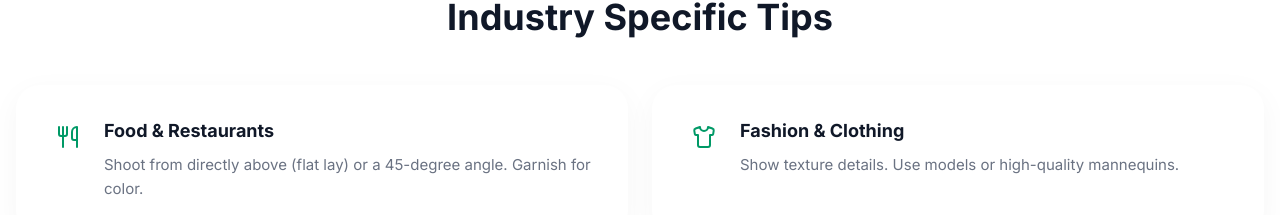
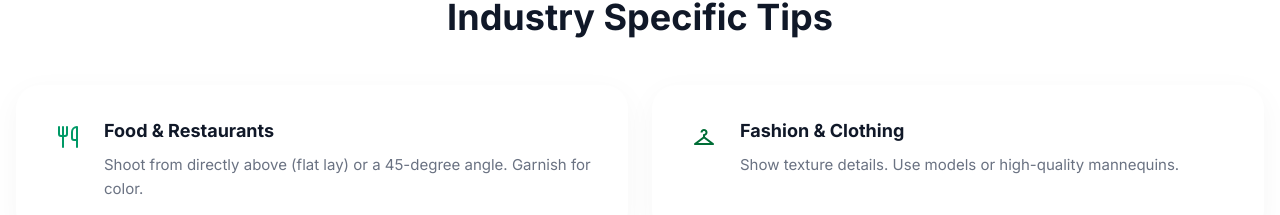
Before and after one commit to MTS-Services/olabisiolai_frontend_react, a React (Vite) app: page /business-tips/photos-that-sell in a window 1280 px wide. Shown: the part 2700-2915 px from the top of the page. Built offline with nearby package versions, Linux system fonts and the light colour scheme; no server answers.

Commit message:
Update PhotosThatSell.tsx

```diff
--- a/src/pages/frontend/BusinessTips/PhotosThatSell.tsx
+++ b/src/pages/frontend/BusinessTips/PhotosThatSell.tsx
@@ -8,6 +8,7 @@ import {
   Sparkles,
   Sun,
   Upload,
+  User,
   Utensils,
   Wrench,
 } from "lucide-react";
@@ -248,7 +249,9 @@ export default function PhotosThatSell() {
                 {/* Fashion & Clothing */}
                 <div className="flex items-start gap-4 rounded-3xl bg-white p-8 shadow-[0_8px_30px_rgb(0,0,0,0.04)] transition-all hover:shadow-[0_8px_30px_rgb(0,0,0,0.08)]">
                   <div className="flex h-10 w-10 shrink-0 items-center justify-center rounded-lg text-emerald-600">
-                    <Shirt className="h-6 w-6" />
+                    <svg width="20" height="16" viewBox="0 0 20 16" fill="none" xmlns="http://www.w3.org/2000/svg">
+                      <path d="M1 16C0.716667 16 0.479167 15.9042 0.2875 15.7125C0.0958333 15.5208 0 15.2833 0 15C0 14.8333 0.0333333 14.6792 0.1 14.5375C0.166667 14.3958 0.266667 14.2833 0.4 14.2L9 7.75V6C9 5.71667 9.1 5.47917 9.3 5.2875C9.5 5.09583 9.74167 5 10.025 5C10.4417 5 10.7917 4.85 11.075 4.55C11.3583 4.25 11.5 3.89167 11.5 3.475C11.5 3.05833 11.3542 2.70833 11.0625 2.425C10.7708 2.14167 10.4167 2 10 2C9.58333 2 9.22917 2.14583 8.9375 2.4375C8.64583 2.72917 8.5 3.08333 8.5 3.5H6.5C6.5 2.53333 6.84167 1.70833 7.525 1.025C8.20833 0.341667 9.03333 0 10 0C10.9667 0 11.7917 0.3375 12.475 1.0125C13.1583 1.6875 13.5 2.50833 13.5 3.475C13.5 4.25833 13.2708 4.95833 12.8125 5.575C12.3542 6.19167 11.75 6.61667 11 6.85V7.75L19.6 14.2C19.7333 14.2833 19.8333 14.3958 19.9 14.5375C19.9667 14.6792 20 14.8333 20 15C20 15.2833 19.9042 15.5208 19.7125 15.7125C19.5208 15.9042 19.2833 16 19 16H1ZM4 14H16L10 9.5L4 14Z" fill="#006D36"/>
+                    </svg>
                   </div>
                   <div>
                     <h3 className="text-lg font-bold text-gray-900">Fashion & Clothing</h3>
```
